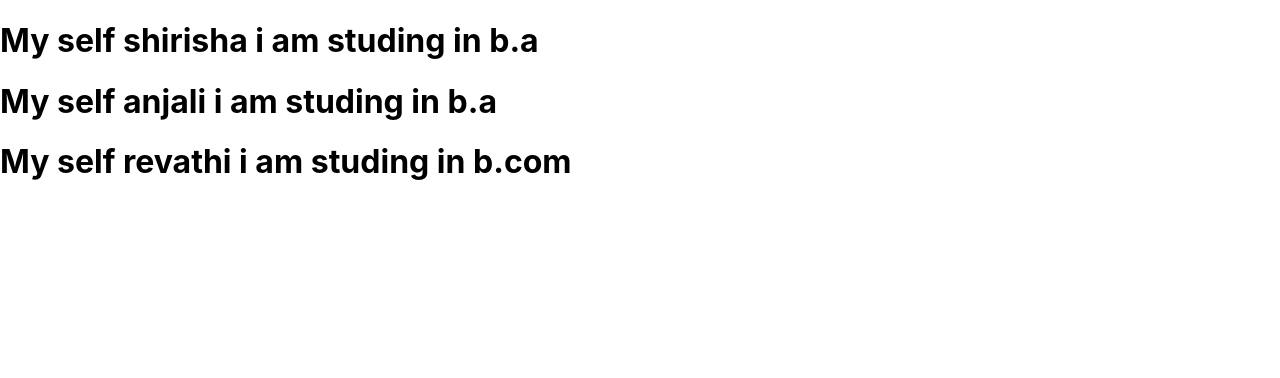
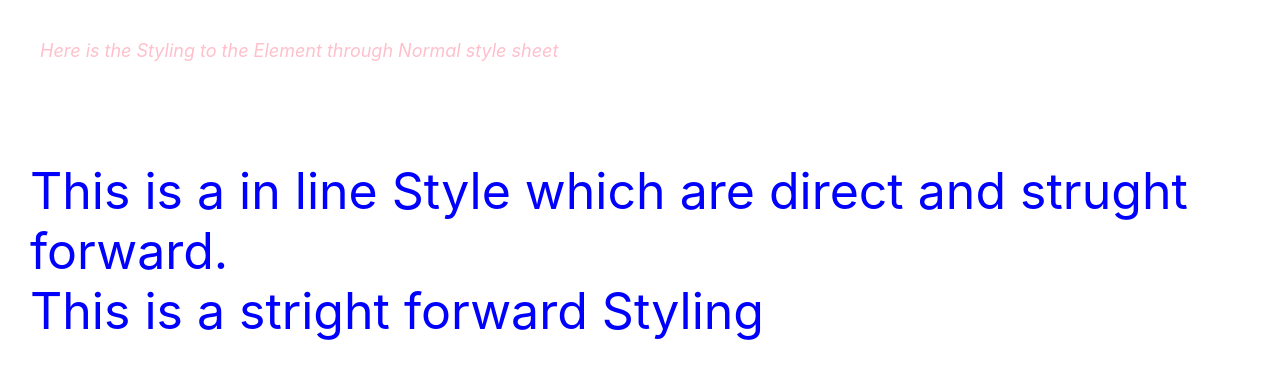
Before and after one commit to shirishagit/REACT-2, a React (Create React App) app in the folder react9/: page / in a window 1280 px wide. Shown: the top 378 px of the page. Built offline with nearby package versions, Linux system fonts and the light colour scheme.

Commit message:
uploaded stylesheet

```diff
--- a/react9/src/App.js
+++ b/react9/src/App.js
@@ -1,20 +1,24 @@
 import react from "react";
-import One from "./PRACTICE/FUNCTIONAL COMPONENT/0ne"
-import Setstate from "./PRACTICE/FUNCTIONAL COMPONENT/SETSTATE/Setstate";
+import Styling from "./PRACTICE/STYLE SHEET/Styling";
+import InlineStyling from "./PRACTICE/STYLE SHEET/Inlinestyle";
+// import One from "./PRACTICE/FUNCTIONAL COMPONENT/0ne"
+// import Setstate from "./PRACTICE/FUNCTIONAL COMPONENT/SETSTATE/Setstate";
 // import One from "./PRACTICE/CLASS COMPONENT/One";
-import Parent from "./PRACTICE/FUNCTIONAL COMPONENT/PROPS/Parent";
-import Operator from "./PRACTICE/CONDITIONAL RENDERING/Operator";
-import Lists from "./PRACTICE/LISTS AND KEYS/Props";
+// import Parent from "./PRACTICE/FUNCTIONAL COMPONENT/PROPS/Parent";
+// import Operator from "./PRACTICE/CONDITIONAL RENDERING/Operator";
+// import Lists from "./PRACTICE/LISTS AND KEYS/Props";
 
 
 
 function App() {
   return (
     <div className="App">
+      <Styling primary={true}/>
+      <InlineStyling/>
       {/* <Operator/> */}
       {/* <h1>App.js Component</h1> */}
       {/* <Parent/> */}
-       <Lists/>
+       {/* <Lists/> */}
       {/* <One name="Object" used=" is Stateless component"/> */}
       {/* <Setstate/> */}
       {/* <One name="Statefull" used="Component"/> */}
--- a/react9/src/PRACTICE/LISTS AND KEYS/Props.jsx
+++ b/react9/src/PRACTICE/LISTS AND KEYS/Props.jsx
@@ -1,5 +1,7 @@
 import React from "react";
 import PropsChild from "./PropsChild";
+
+
 
 const Lists =()=>{
      const arrList = [
@@ -19,9 +21,12 @@ const Lists =()=>{
             studing : "b.com"
         }
      ]
-     const studentList = arrList.map(student =>(<PropsChild  key ={student.rollNumber} student={student}/>))
+     const studentList = arrList.map((student,index) =>(<PropsChild  key ={index} student={student}/>))
      return(
-        <div>{studentList}</div>
+        <div>{studentList}
+
+        </div>
+
      )
 }
 
--- a/react9/src/PRACTICE/LISTS AND KEYS/PropsChild.jsx
+++ b/react9/src/PRACTICE/LISTS AND KEYS/PropsChild.jsx
@@ -2,7 +2,8 @@ import React from "react";
 
 function PropsChild({student}){
     return(
-        <h1>My self {student.studentName} i am studing in {student.studing}</h1>
+        <h1>  My self {student.studentName} i am studing in {student.studing}</h1>
+
     )
 }
 
--- /dev/null
+++ b/react9/src/PRACTICE/STYLE SHEET/Inlinestyle.jsx
@@ -0,0 +1,16 @@
+import React from "react";
+
+const InlineStyling =()=>{
+    const style ={
+        fontSize :"50px",
+        color :"blue",
+        padding : "30px"
+    }
+    return(
+        <div>
+            <p style={style}> This is a in line Style which are direct and strught forward.<br/>This is a stright forward Styling</p>
+        </div>
+    )
+}
+
+export default InlineStyling
--- /dev/null
+++ b/react9/src/PRACTICE/STYLE SHEET/Style.css
@@ -0,0 +1,11 @@
+.design{
+    margin: 20px;
+    padding: 20px;
+    font-style: italic;
+    color: pink;
+    font-size: large;
+}
+
+.one{
+    border-color: 2px solid black;
+}
--- /dev/null
+++ b/react9/src/PRACTICE/STYLE SHEET/Styling.jsx
@@ -0,0 +1,15 @@
+import React from "react";
+import "./Style.css"
+
+//THIS IS CSS STYLESHEET IN THIS METHOD WE SIMPLE DO STYLING AS FOR
+// NORMAL IMOPRTING CSS STYLESHEET  AS ID OR CLASS
+//THERE WE HAVE ALSO USED STYLING THE ELEMENT AS THEY CAN ALSO PASED AS PROPS
+
+const Styling =(props)=>{
+    let className = props.primary ? "design" : ""
+    return(
+        <div  className ={`${className} one`}>Here is the Styling to the Element through Normal style sheet</div>
+    )
+}
+
+export default Styling;
```
